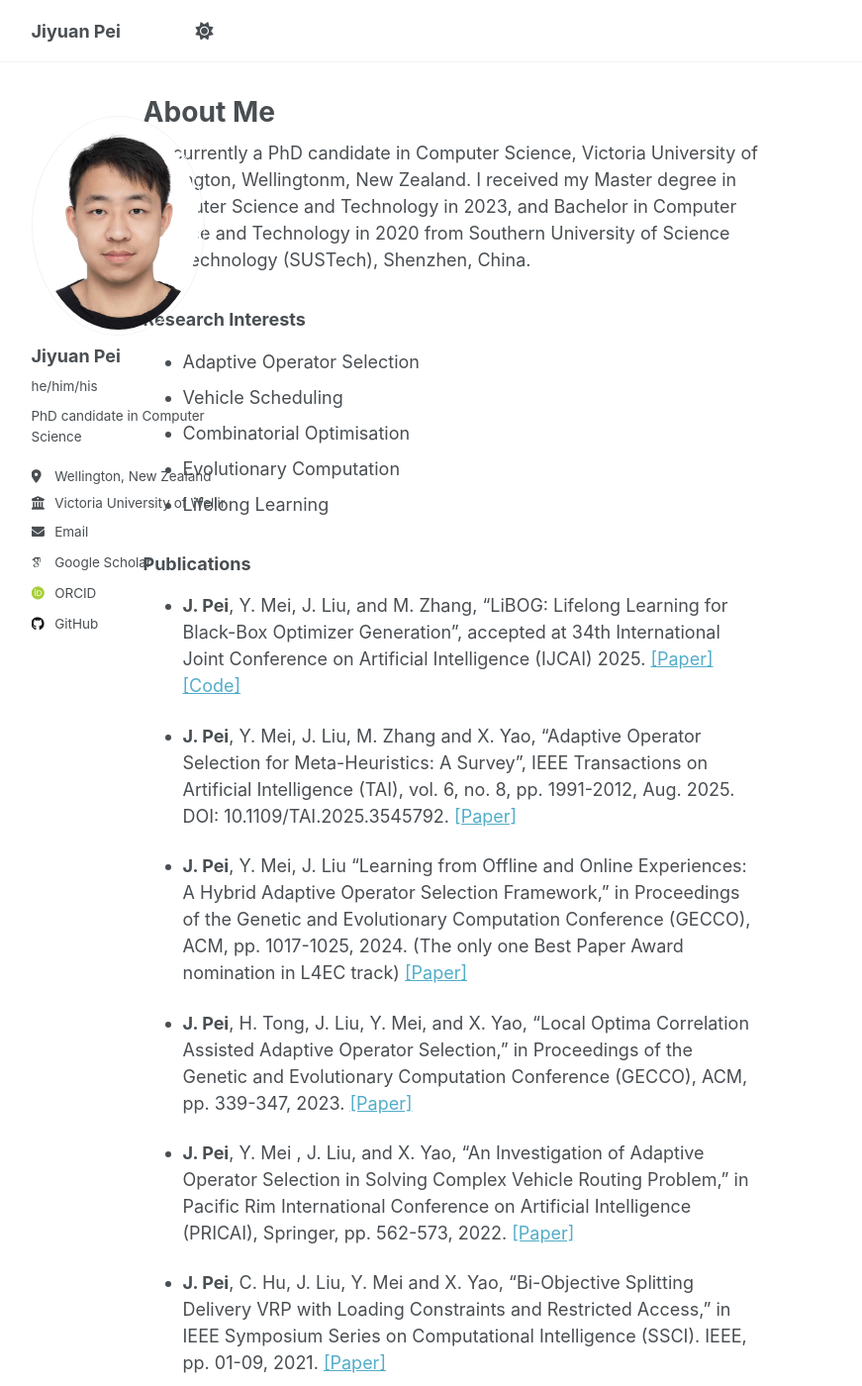
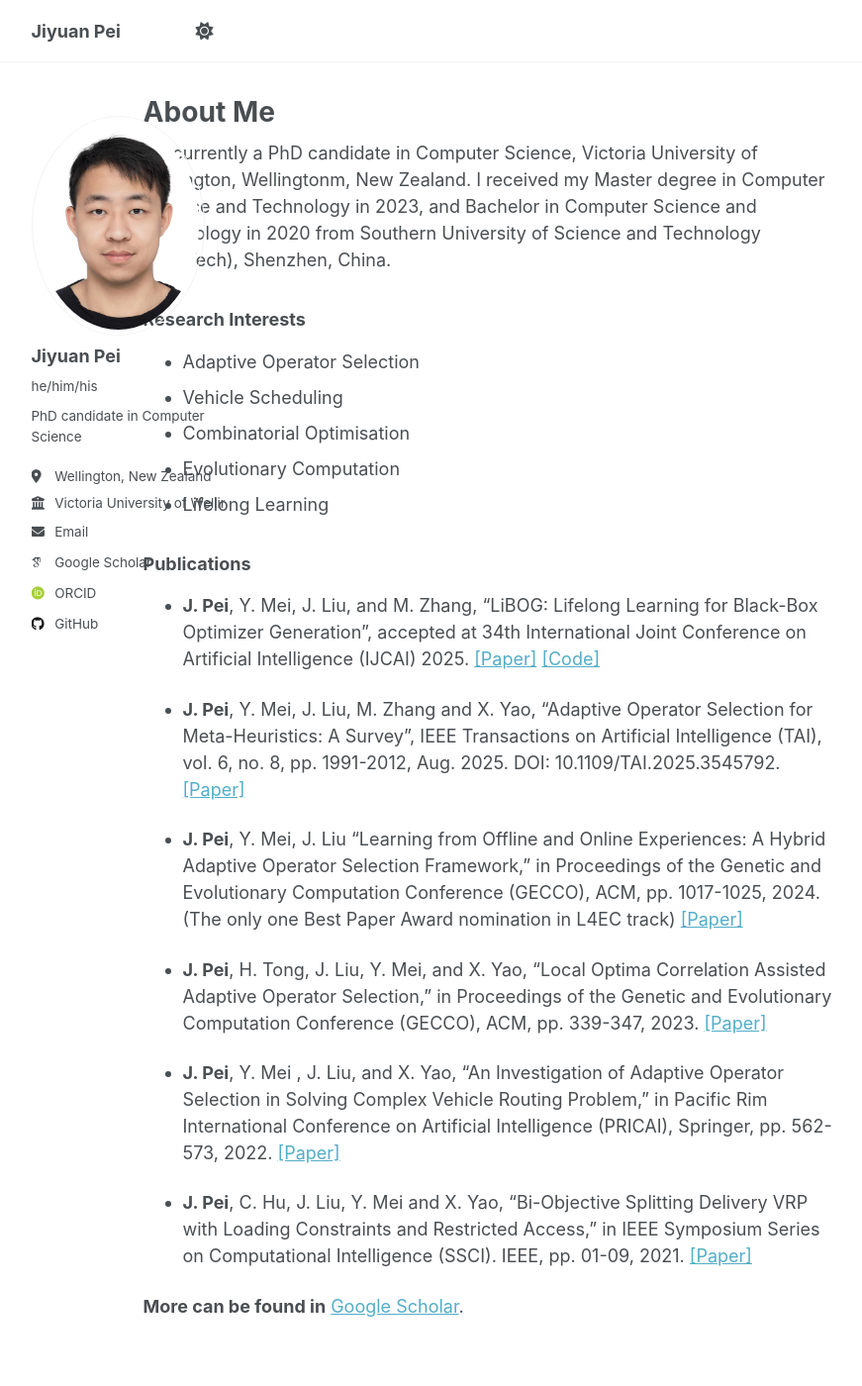
Before and after one commit to PeiJY/PeiJY.github.io, a Jekyll site: the page built from _pages/about.md, in a window 1280 px wide and 1400 px high. Shown: the whole window at 99% size, without its empty margins (164-1035 px from the left). Built offline with Jekyll 4.4.1, drawn with Linux system fonts in a browser that asks for light colours; some web fonts are replaced; a script that is not in the unit is left out.

Commit message:
change page width

```diff
--- a/_sass/layout/_page.scss
+++ b/_sass/layout/_page.scss
@@ -20,7 +20,7 @@
   @include breakpoint($large) {
     @include span(11 of 12 last);
     @include prefix(0.5 of 12);
-    @include suffix(2 of 12);
+    @include suffix(1 of 12);
   }
 
   .page__inner-wrap {
```
